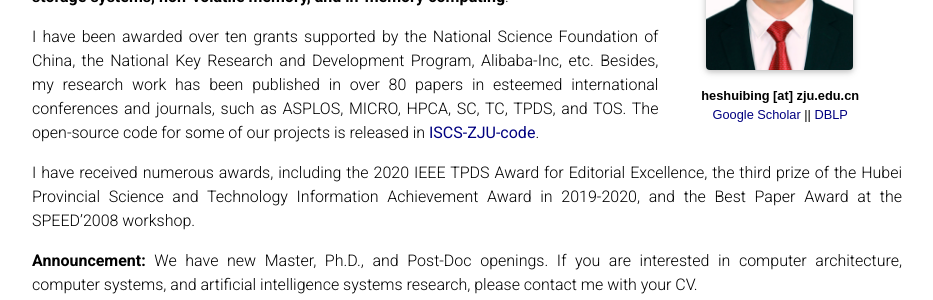
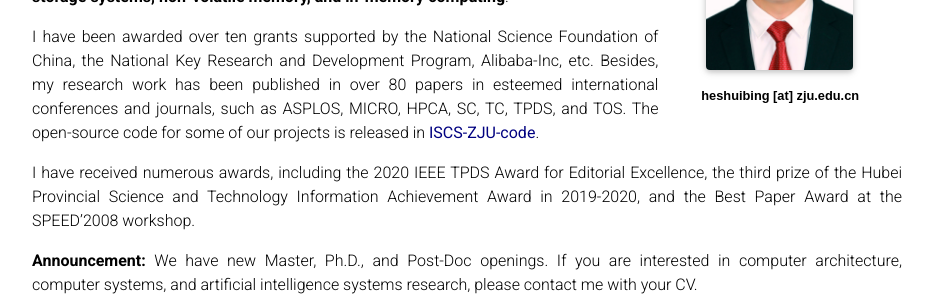
Before and after one commit to shuibing9420/shuibing9420.github.io, a Jekyll site: the page built from _pages/about.md, in a window 1280 px wide and 900 px high. Shown: the part 359-659 px from the top of the window, without its empty margins (173-1106 px from the left). Built offline with Jekyll 4.4.1, drawn with Linux system fonts in a browser that asks for light colours; full-size pictures stand in for the smaller copies a plugin makes; comment, search, counter and statistics services are not loaded; a style sheet for code colours, icons or effects is not loaded.

Commit message:
rm google scholar and dblp in profile

```diff
--- a/_pages/about.md
+++ b/_pages/about.md
@@ -10,7 +10,7 @@ profile:
   image_circular: false # crops the image to make it circular
   address: >
     <p class="bref" align="center"> <strong>heshuibing [at] zju.edu.cn</strong></p>
-    <p class="bref" align="center"><a href ="https://scholar.google.com/citations?user=bVzOI38AAAAJ">Google Scholar </a> || <a href ="https://dblp.org/pid/60/7548.html"> DBLP</a></p>
+
 
 
 
```
